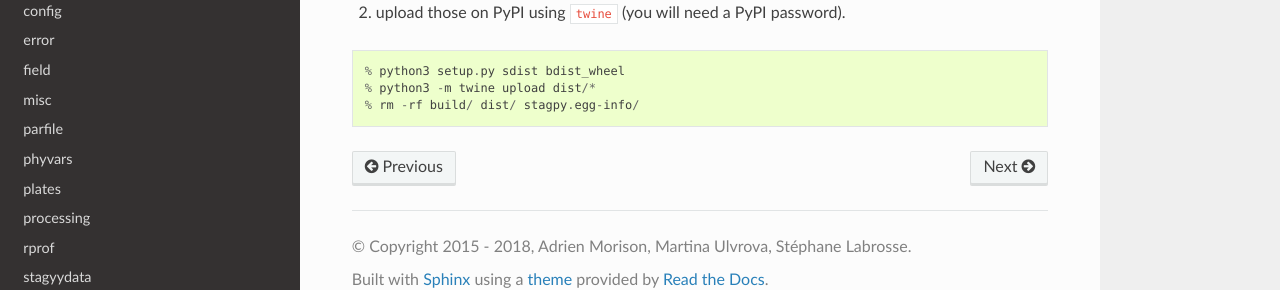
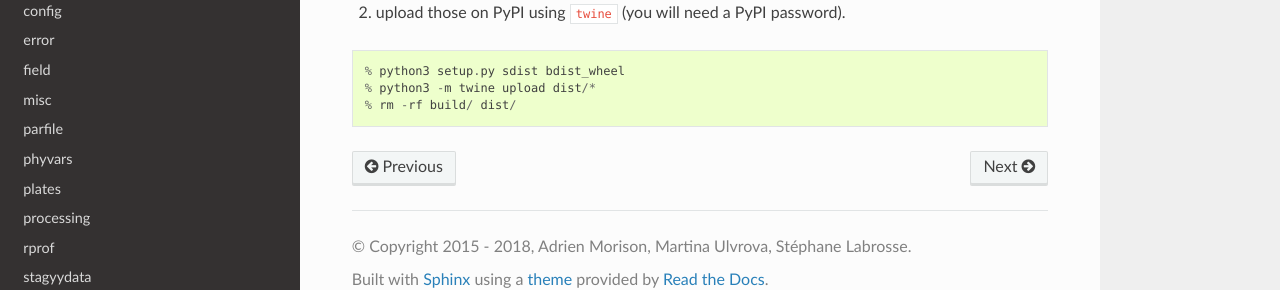
Before and after one commit to StagPython/StagPy, a Sphinx documentation site: the page built from docs/sources/maintainers.rst, in a window 1280 px wide. Shown: the part 486-776 px from the top of the page. Built offline with Sphinx 7.4.7 and the Read the Docs theme 2.0.0, drawn with Linux system fonts in a browser that asks for light colours.

Commit message:
Do not rm egg folder when doing a release
This breaks the development installation of StagPy

```diff
--- a/docs/sources/maintainers.rst
+++ b/docs/sources/maintainers.rst
@@ -23,4 +23,4 @@
 
     % python3 setup.py sdist bdist_wheel
     % python3 -m twine upload dist/*
-    % rm -rf build/ dist/ stagpy.egg-info/
+    % rm -rf build/ dist/
```
